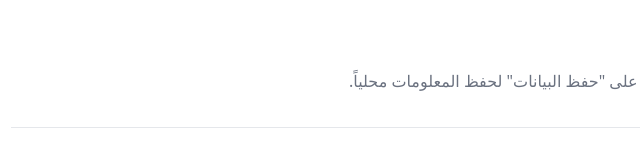
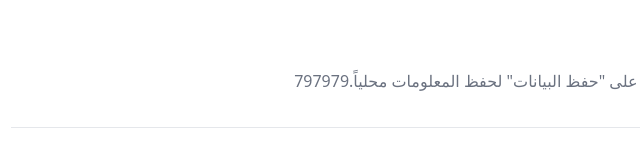
Before and after one commit to saadabushendinet-sys/nursery-field-forms, a plain HTML site: page index.html in a window 1280 px wide. Shown: the part 264-425 px from the top of the page, 207-847 px from the left. Drawn offline with nearby package versions, Linux system fonts and the light colour scheme; a script that the page names is missing.

Commit message:
Update index.html

```diff
--- a/index.html
+++ b/index.html
@@ -84,7 +84,7 @@
 
     <div class="card p-6">
       <h1>نموذج جمع ميداني</h1>
-      <p class="mb-6">قم بتعبئة الحقول التالية ثم اضغط على "حفظ البيانات" لحفظ المعلومات محلياً.</p>
+      <p class="mb-6">قم بتعبئة الحقول التالية ثم اضغط على "حفظ البيانات" لحفظ المعلومات محلياً.797979</p>
       <form id="collectionForm">
         <fieldset>
           <legend>1. المعلومات الأساسية</legend>
```
